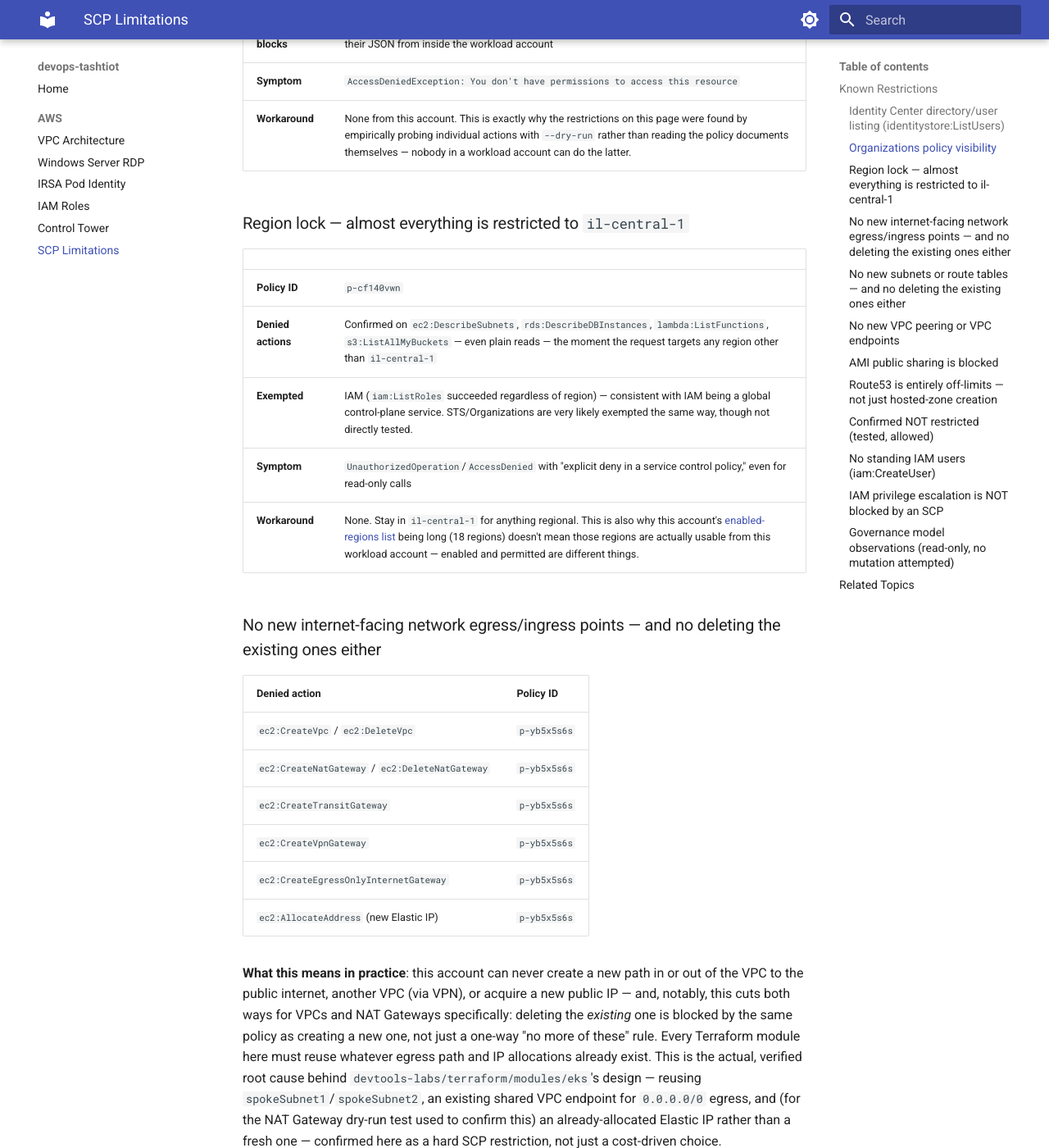
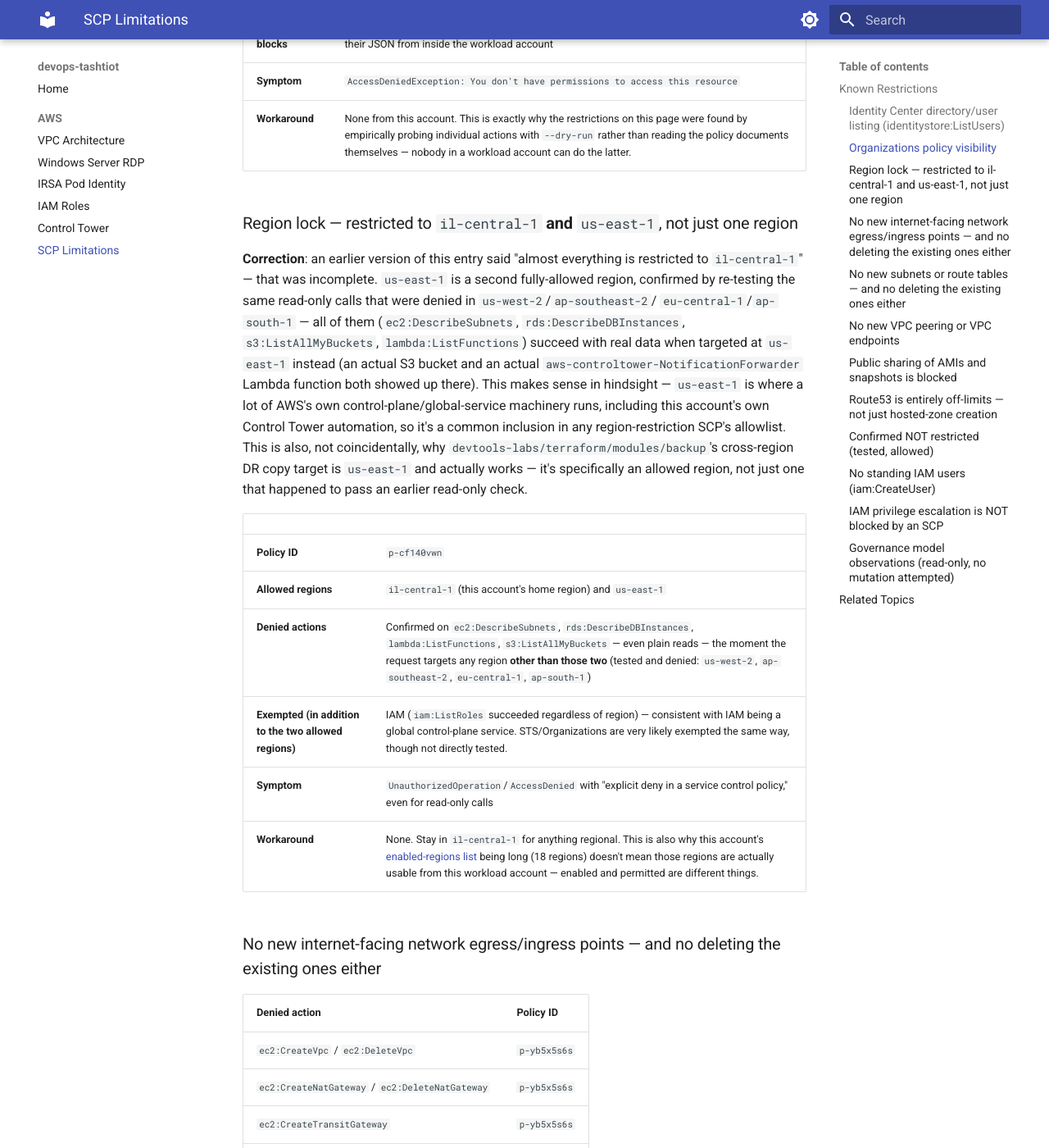
Before and after one commit to devops-tashtiot/devops-tashtiot.github.io, an MkDocs documentation site: the page built from docs-src/aws/scp-limitations.md, in a window 1280 px wide and 1400 px high, scrolled down 1232 px. Shown: the whole window at 82% size. Built offline with MkDocs 1.6.1 and Material for MkDocs 9.7.7, drawn with Linux system fonts in a browser that asks for light colours; some of the changed text lies outside the part shown.

Commit message:
docs: correct region-lock finding (us-east-1 also allowed), add route/snapshot-sharing findings

```diff
--- a/docs-src/aws/scp-limitations.md
+++ b/docs-src/aws/scp-limitations.md
@@ -40,13 +40,27 @@
 | **Symptom** | `AccessDeniedException: You don't have permissions to access this resource` |
 | **Workaround** | None from this account. This is exactly why the restrictions on this page were found by empirically probing individual actions with `--dry-run` rather than reading the policy documents themselves — nobody in a workload account can do the latter. |
 
-### Region lock — almost everything is restricted to `il-central-1`
+### Region lock — restricted to `il-central-1` **and** `us-east-1`, not just one region
+
+**Correction**: an earlier version of this entry said "almost everything is restricted to
+`il-central-1`" — that was incomplete. `us-east-1` is a second fully-allowed region, confirmed by
+re-testing the same read-only calls that were denied in `us-west-2`/`ap-southeast-2`/
+`eu-central-1`/`ap-south-1` — all of them (`ec2:DescribeSubnets`, `rds:DescribeDBInstances`,
+`s3:ListAllMyBuckets`, `lambda:ListFunctions`) succeed with real data when targeted at
+`us-east-1` instead (an actual S3 bucket and an actual `aws-controltower-NotificationForwarder`
+Lambda function both showed up there). This makes sense in hindsight — `us-east-1` is where a lot
+of AWS's own control-plane/global-service machinery runs, including this account's own Control
+Tower automation, so it's a common inclusion in any region-restriction SCP's allowlist. This is
+also, not coincidentally, why `devtools-labs/terraform/modules/backup`'s cross-region DR copy
+target is `us-east-1` and actually works — it's specifically an allowed region, not just one that
+happened to pass an earlier read-only check.
 
 | | |
 |---|---|
 | **Policy ID** | `p-cf140vwn` |
-| **Denied actions** | Confirmed on `ec2:DescribeSubnets`, `rds:DescribeDBInstances`, `lambda:ListFunctions`, `s3:ListAllMyBuckets` — even plain reads — the moment the request targets any region other than `il-central-1` |
-| **Exempted** | IAM (`iam:ListRoles` succeeded regardless of region) — consistent with IAM being a global control-plane service. STS/Organizations are very likely exempted the same way, though not directly tested. |
+| **Allowed regions** | `il-central-1` (this account's home region) and `us-east-1` |
+| **Denied actions** | Confirmed on `ec2:DescribeSubnets`, `rds:DescribeDBInstances`, `lambda:ListFunctions`, `s3:ListAllMyBuckets` — even plain reads — the moment the request targets any region **other than those two** (tested and denied: `us-west-2`, `ap-southeast-2`, `eu-central-1`, `ap-south-1`) |
+| **Exempted (in addition to the two allowed regions)** | IAM (`iam:ListRoles` succeeded regardless of region) — consistent with IAM being a global control-plane service. STS/Organizations are very likely exempted the same way, though not directly tested. |
 | **Symptom** | `UnauthorizedOperation`/`AccessDenied` with "explicit deny in a service control policy," even for read-only calls |
 | **Workaround** | None. Stay in `il-central-1` for anything regional. This is also why this account's [enabled-regions list](https://docs.aws.amazon.com/accounts/latest/reference/manage-acct-regions.html) being long (18 regions) doesn't mean those regions are actually usable from this workload account — enabled and permitted are different things. |
 
@@ -87,6 +101,7 @@
 |---|---|
 | `ec2:CreateSubnet` / `ec2:DeleteSubnet` | `p-wptrsvas` |
 | `ec2:CreateRouteTable` | `p-wptrsvas` |
+| `ec2:CreateRoute` (adding a route to an *existing* route table) | `p-wptrsvas` |
 
 Same practical effect as the previous section, one level down, and the same two-way lock: even
 carving up the *existing* VPC further, or adding new routing, is blocked — and so is deleting an
@@ -99,14 +114,16 @@
 | `ec2:CreateVpcPeeringConnection` | `p-uya91w09` |
 | `ec2:CreateVpcEndpoint` | `p-uya91w09` |
 
-### AMI public sharing is blocked
+### Public sharing of AMIs and snapshots is blocked
 
-| | |
+| Denied action | Policy ID |
 |---|---|
-| **Denied action** | `ec2:ModifyImageAttribute` (adding launch permission for `Group=all`) |
-| **Policy ID** | `p-iwp39iza` |
-| **What it blocks** | Making any AMI in this account publicly shared |
-| **Confirmed still allowed** | Sharing an AMI with a specific other account ID wasn't tested — only the `all` (public) group was |
+| `ec2:ModifyImageAttribute` (adding launch permission for `Group=all`) | `p-iwp39iza` |
+| `ec2:ModifySnapshotAttribute` (adding create-volume permission for `Group=all`) | `p-iwp39iza` |
+
+Same policy blocks both — this is a general "no public AMIs or snapshots" rule, not narrowly
+scoped to one resource type. Sharing with a specific other account ID (rather than the public
+`all` group) wasn't tested for either.
 
 ### Route53 is entirely off-limits — not just hosted-zone creation
 
@@ -136,6 +153,11 @@
 - `ec2:CreateKeyPair`, `ec2:CreateLaunchTemplate`, `ec2:CreateVolume` (unattached EBS),
   `ec2:ModifyInstanceMetadataOptions` (IMDSv2 enforcement) — no restrictions found on any of
   these.
+- `ec2:CreateNetworkAcl`, `ec2:RequestSpotInstances`, `ec2:CreateSnapshot`,
+  `ec2:TerminateInstances`, `ec2:StopInstances` (on an existing instance) — no restrictions found.
+- `ec2:CopySnapshot` with a destination region of `us-east-1` — expected, given `us-east-1` is a
+  fully allowed region (see the region-lock correction above), but confirms cross-region data
+  replication into it specifically works, not just plain resource access.
 
 ### No standing IAM users (`iam:CreateUser`)
 
```
